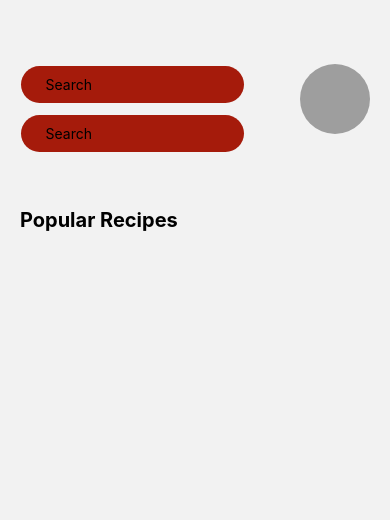
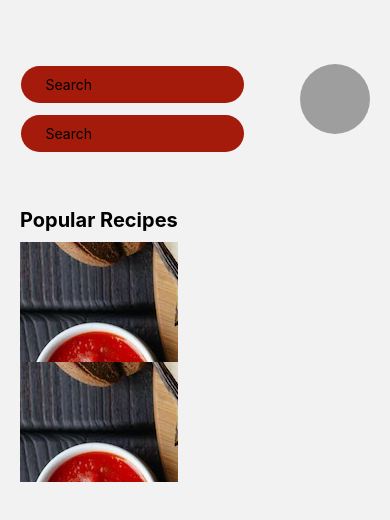
Before and after one commit to rajastra/resep-makanan, a React Native app: screen /HomeScreen in a window 390 px wide. Shown: the top 520 px of the page. Built offline with nearby package versions, Linux system fonts and the light colour scheme; grey boxes are pictures that could not be loaded.

Commit message:
fix homescreen error

```diff
--- a/src/screen/HomeScreen.js
+++ b/src/screen/HomeScreen.js
@@ -1,4 +1,4 @@
-import React, { useState } from "react";
+import React, { useState } from 'react';
 import {
   StyleSheet,
   Text,
@@ -6,47 +6,51 @@ import {
   TextInput,
   TouchableOpacity,
   Image,
-} from "react-native";
-import { useNavigation } from "@react-navigation/native";
-import { ScrollView } from "react-native-web";
-import Resep from "./_components/Resep";
+  FlatList,
+} from 'react-native';
+import { useNavigation } from '@react-navigation/native';
+import { ScrollView } from 'react-native-web';
+import Resep from './_components/Resep';
+import bg from '../../img/bg.jpg';
 
 const HomeScreen = () => {
   const navigation = useNavigation();
-  const [name, setName] = useState("admin");
+  const [name, setName] = useState('admin');
 
   const popularRecipes = [
     {
       id: 1,
-      name: "Spaghetti Carbonara",
-      image: require("../../img/bg.jpg"),
-      time: "2 hours ago",
+      name: 'Spaghetti Carbonara',
+      image: bg,
+      time: '2 hours ago',
       retweets: 12,
       likes: 53,
     },
     {
       id: 2,
-      name: "Cheeseburger",
-      image: require("../../img/bg.jpg"),
-      time: "3 hours ago",
+      name: 'Cheeseburger',
+      image: bg,
+      time: '3 hours ago',
       retweets: 24,
       likes: 79,
     },
   ];
 
+  console.log(popularRecipes);
+
   return (
     <View style={styles.container}>
       <View style={styles.header}>
         <View style={styles.btn_container}>
-          <TextInput style={styles.searchInput} placeholder="Search" />
-          <TextInput style={styles.searchInput} placeholder="Search" />
+          <TextInput style={styles.searchInput} placeholder='Search' />
+          <TextInput style={styles.searchInput} placeholder='Search' />
         </View>
         <View style={styles.profile}>
           <Image
-            source={require("../../img/foto.png")}
+            source={require('../../img/foto.png')}
             style={styles.profileImage}
           />
-          <Text style={styles.profileName}>{"Irsan"}</Text>
+          <Text style={styles.profileName}>{'Irsan'}</Text>
         </View>
       </View>
       <View style={styles.content}>
@@ -58,9 +62,14 @@ const HomeScreen = () => {
         <View style={styles.rightContent}>
           <Text style={styles.contentTitle}>Popular Recipes</Text>
           <ScrollView>
-            {/* {popularRecipes.map((recipe) => (
-              <Resep obj={recipe} />
-            ))} */}
+            {/* <FlatList
+              data={popularRecipes}
+              renderItem={({ item }) => <Resep obj={item} />}
+              keyExtractor={(item) => item.id}
+            /> */}
+            {popularRecipes.map((recipe) => (
+              <Resep obj={recipe} key={recipe.id} />
+            ))}
           </ScrollView>
           {/* {popularRecipes.map((recipe) => (
             <View key={recipe.id} style={styles.recipe}>
@@ -95,9 +104,9 @@ const styles = StyleSheet.create({
     padding: 20,
   },
   header: {
-    flexDirection: "row",
-    alignItems: "center",
-    justifyContent: "space-between",
+    flexDirection: 'row',
+    alignItems: 'center',
+    justifyContent: 'space-between',
     marginBottom: 50,
   },
   btn_container: {
@@ -108,41 +117,41 @@ const styles = StyleSheet.create({
     width: 70,
     height: 70,
     borderRadius: 70,
-    overflow: "hidden",
+    overflow: 'hidden',
     marginLeft: 50,
     marginTop: 20,
   },
   profileImage: {
-    width: "100%",
-    height: "100%",
+    width: '100%',
+    height: '100%',
   },
   profileName: {
-    color: "#000",
+    color: '#000',
     fontSize: 18,
-    fontWeight: "bold",
+    fontWeight: 'bold',
     marginTop: 10,
   },
   searchInput: {
     flex: 2,
     margin: 6,
     marginLeft: 0.5,
-    backgroundColor: "#A51B0B",
+    backgroundColor: '#A51B0B',
     borderRadius: 20,
     paddingVertical: 10,
     paddingHorizontal: 25,
   },
   content: {
     flex: 1,
-    flexDirection: "row",
+    flexDirection: 'row',
   },
   contentTitle: {
     fontSize: 20,
-    fontWeight: "bold",
+    fontWeight: 'bold',
     marginBottom: 10,
   },
   iconText: {
     marginLeft: 5,
-    color: "gray",
+    color: 'gray',
     fontSize: 14,
   },
 });
--- a/src/screen/_components/Resep.js
+++ b/src/screen/_components/Resep.js
@@ -1,14 +1,14 @@
-import { StyleSheet, View, Text, ImageBackground } from "react-native";
-import React from "react";
+import { StyleSheet, View, Text, ImageBackground } from 'react-native';
+import React from 'react';
 
 export default function Resep(props) {
-  const { Obj } = props;
+  const { obj } = props;
   return (
-    <ImageBackground source={Obj.image} style={styles.cardResep}>
-      <Text>{Obj.title}</Text>
+    <ImageBackground source={obj.image} style={styles.cardResep}>
+      <Text>{obj.title}</Text>
     </ImageBackground>
   );
-};
+}
 
 const styles = StyleSheet.create({
   cardResep: {
```
Also changed, not shown: src/screen/Home.js (+17 -17 lines).
